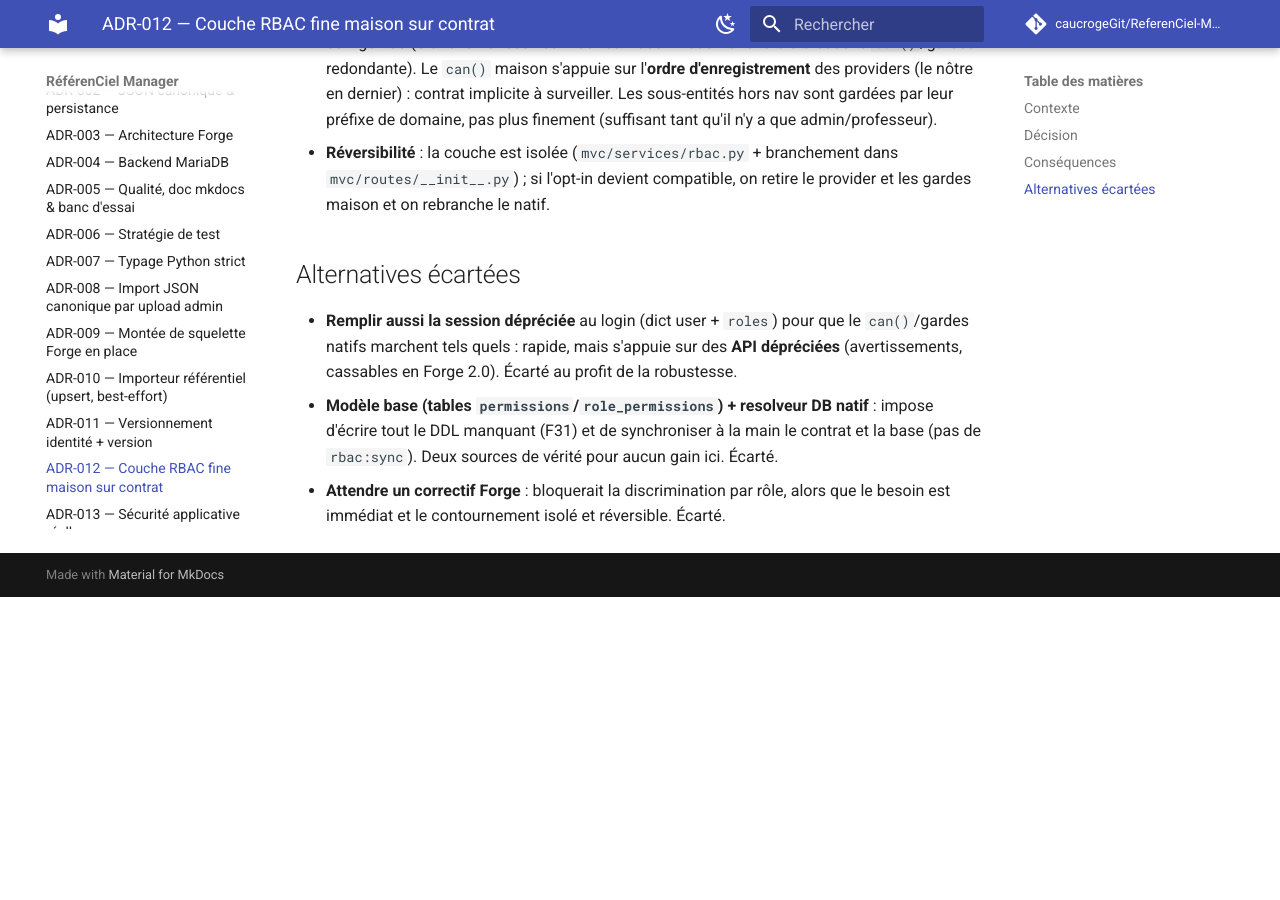
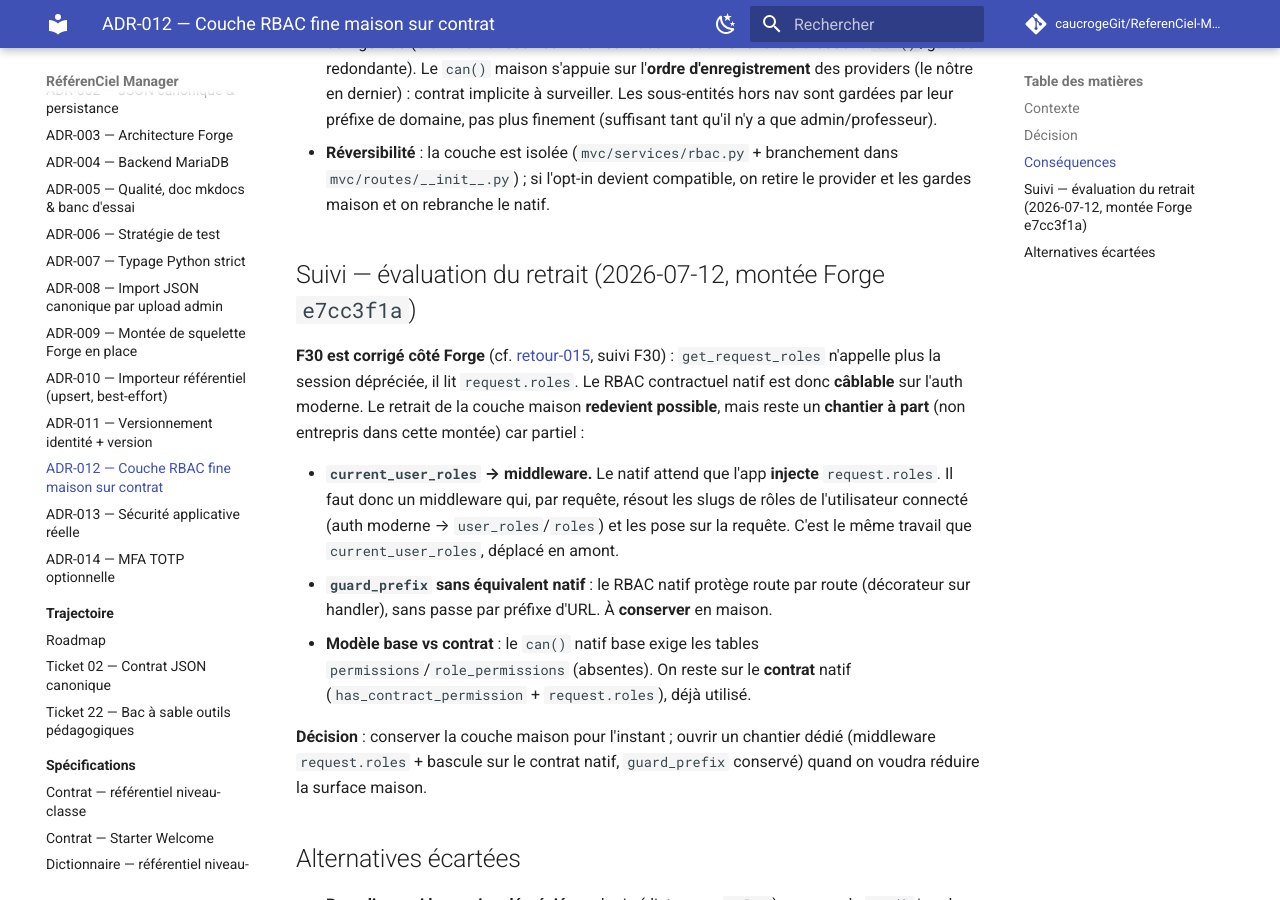
Before and after one commit to caucrogeGit/ReferenCiel-Manager, an MkDocs documentation site: the page built from docs/adr/012-rbac-couche-fine-maison-sur-contrat.md, in a window 1280 px wide and 900 px high, scrolled down 1600 px. Built offline with MkDocs 1.6.1 and Material for MkDocs 9.7.7, drawn with Linux system fonts in a browser that asks for light colours; comment, search, counter and statistics services are not loaded; before the commit the page ends 2197 px from its top, so only the background shows below that.

Commit message:
refactor(securite): retirer les contournements F26/F42 (corrigés côté Forge)
Suite à la montée e7cc3f1a qui intègre les correctifs Forge :

- F42 (MFA step-up) : le step-up de désactivation rebranche l'API native
  verify_mfa_revalidation / has_recent_mfa_revalidation (fenêtre 10 min) au lieu
  de la vérification directe maison. Vérifié end-to-end. (securite_controller.py)
- F26 (entity:validate) : réactivé comme porte qualité dans make check
  (0 erreur sur des contrats inchangés). (Makefile)

Docs mises à jour : retour-012 (F26 résolu), retour-019 (F42 résolu), retour-015
(F30 résolu, suivi en deux temps), ADR-012 (retrait RBAC redevenu possible, chantier
à part), ADR-014 (step-up sur API native).

Le contournement RBAC (ADR-012) reste en place : F30 corrigé mais son retrait est un
chantier dédié (middleware request.roles ; guard_prefix sans équivalent natif).

Co-Authored-By: Claude Opus 4.8 (1M context) <noreply@anthropic.com>

```diff
--- a/docs/adr/012-rbac-couche-fine-maison-sur-contrat.md
+++ b/docs/adr/012-rbac-couche-fine-maison-sur-contrat.md
@@ -68,6 +68,28 @@ conception/exécution/suivi. L'élève viendra avec une UI dédiée et un accès
   dans `mvc/routes/__init__.py`) ; si l'opt-in devient compatible, on retire le
   provider et les gardes maison et on rebranche le natif.
 
+## Suivi — évaluation du retrait (2026-07-12, montée Forge `e7cc3f1a`)
+
+**F30 est corrigé côté Forge** (cf. [retour-015](../banc-essai/retour-015-rbac-resolveur-session-depreciee-et-schema-non-livre.md),
+suivi F30) : `get_request_roles` n'appelle plus la session dépréciée, il lit
+`request.roles`. Le RBAC contractuel natif est donc **câblable** sur l'auth moderne.
+Le retrait de la couche maison **redevient possible**, mais reste un **chantier à
+part** (non entrepris dans cette montée) car partiel :
+
+- **`current_user_roles` → middleware.** Le natif attend que l'app **injecte**
+  `request.roles`. Il faut donc un middleware qui, par requête, résout les slugs de
+  rôles de l'utilisateur connecté (auth moderne → `user_roles`/`roles`) et les pose
+  sur la requête. C'est le même travail que `current_user_roles`, déplacé en amont.
+- **`guard_prefix` sans équivalent natif** : le RBAC natif protège route par route
+  (décorateur sur handler), sans passe par préfixe d'URL. À **conserver** en maison.
+- **Modèle base vs contrat** : le `can()` natif base exige les tables
+  `permissions`/`role_permissions` (absentes). On reste sur le **contrat** natif
+  (`has_contract_permission` + `request.roles`), déjà utilisé.
+
+**Décision** : conserver la couche maison pour l'instant ; ouvrir un chantier dédié
+(middleware `request.roles` + bascule sur le contrat natif, `guard_prefix` conservé)
+quand on voudra réduire la surface maison.
+
 ## Alternatives écartées
 
 - **Remplir aussi la session dépréciée** au login (dict user + `roles`) pour que
--- a/docs/banc-essai/retour-015-rbac-resolveur-session-depreciee-et-schema-non-livre.md
+++ b/docs/banc-essai/retour-015-rbac-resolveur-session-depreciee-et-schema-non-livre.md
@@ -46,6 +46,21 @@
   moderne. Les deux briques officielles de Forge (auth moderne + RBAC) ne se
   parlent pas. Aucun message n'alerte : on croit à un problème de contrat ou
   d'affectation de rôles, alors que le pont de session est manquant.
+
+- **Suivi (2026-07-12)** : correction en **deux temps** côté Forge.
+  - Sur `d2b5157c`, F30 n'était corrigé qu'à moitié : le chemin **base**
+    (`authorization.py`, `jinja.py`, `resolver.py`) passait à
+    `get_authenticated_user_id`, mais le chemin **contrat**
+    (`contract.py::get_request_roles`) lisait encore `get_user` (session dépréciée).
+  - **RÉSOLU sur `e7cc3f1a`** : `get_request_roles` **n'appelle plus** `get_user`. Il
+    lit désormais `request.roles` (point d'injection canonique sous l'auth moderne :
+    l'app pose les rôles de `current_user` sur la requête via un middleware), avec
+    repli sur la session legacy. Le RBAC contractuel natif est donc **câblable** sur
+    l'auth moderne, à condition que l'app alimente `request.roles`.
+  - **Conséquence projet** : le retrait de la couche maison RBAC (ADR-012) redevient
+    possible — via un middleware qui pose `request.roles` — mais reste un chantier à
+    part (`guard_prefix` n'a toujours pas d'équivalent natif). Voir le suivi de
+    l'[ADR-012](../adr/012-rbac-couche-fine-maison-sur-contrat.md).
 
 ### F31 — L'opt-in ne livre **aucun schéma SQL** ni commande de synchronisation contrat → base
 
```
Also changed, not shown: docs/adr/014-mfa-totp-optionnelle.md (+12 -11 lines), docs/banc-essai/retour-012-entity-validate-faux-positif-fk-et-split-sql-apostrophe.md (+8 -4 lines), docs/banc-essai/retour-019-mfa-revalidation-step-up-session-depreciee.md (+8 -1 lines), 2 other files.
